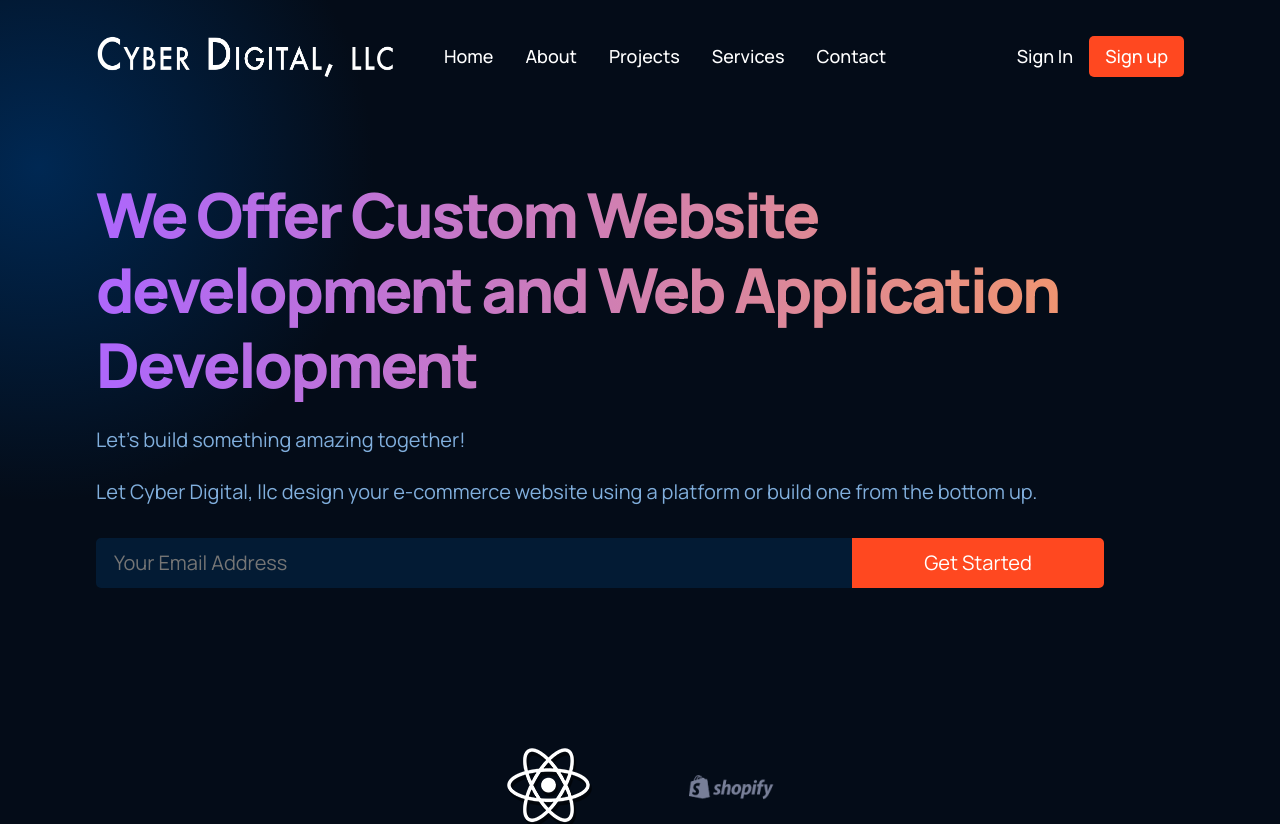
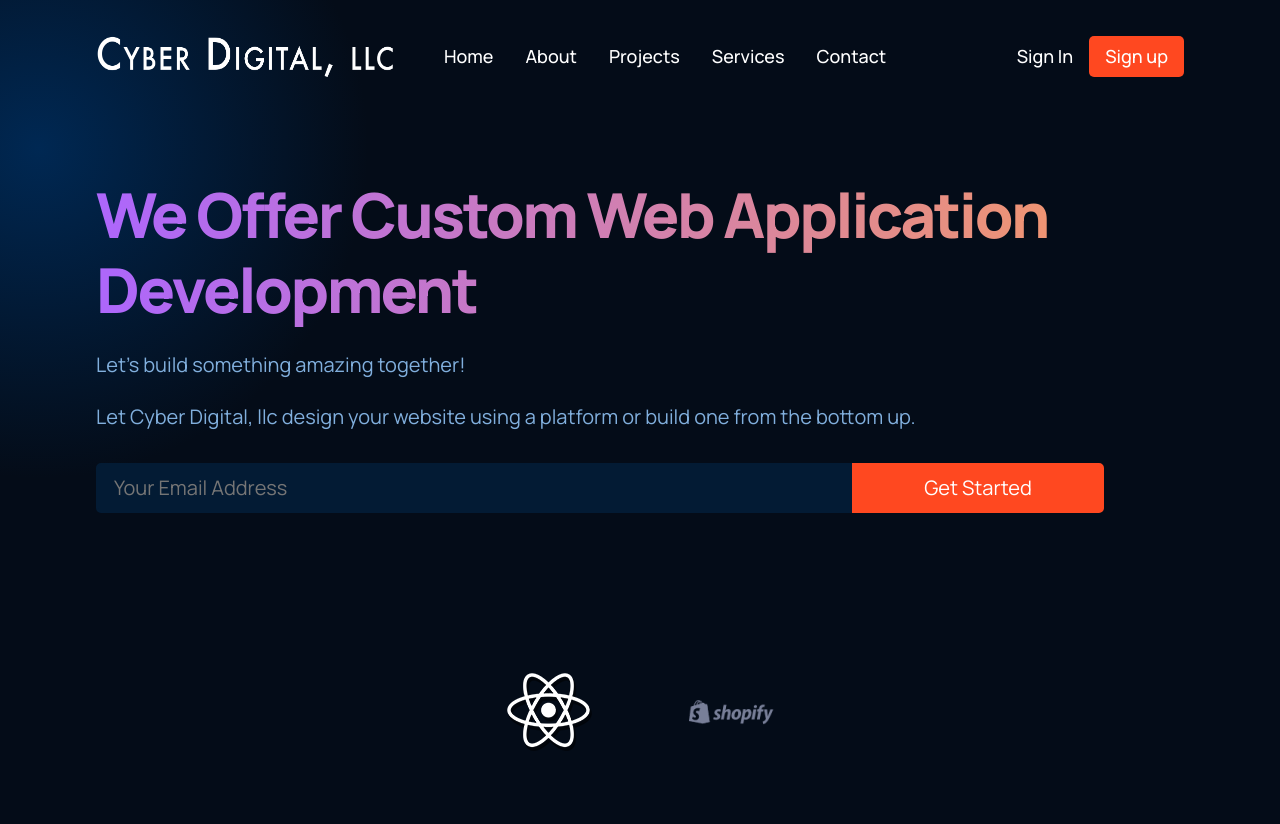
Before and after one commit to Cyber-Digital-llc/Home-Page, a React (Create React App) app: page / in a window 1280 px wide. Shown: the top 824 px of the page. Built offline with nearby package versions, Linux system fonts and the light colour scheme.

Commit message:
updated header text

```diff
--- a/public/index.html
+++ b/public/index.html
@@ -2,7 +2,7 @@
 <html lang="en">
   <head>
     <meta charset="utf-8" />
-    <link rel="icon" href="./src/assets/logo.png" />
+    <!-- <link rel="icon" href="./src/assets/logo.png" /> -->
     <meta name="viewport" content="width=device-width, initial-scale=1" />
     <meta name="theme-color" content="#000000" />
     <meta name="description" content="Web site created using create-react-app" />
--- a/src/containers/header/Header.jsx
+++ b/src/containers/header/Header.jsx
@@ -7,11 +7,11 @@ const Header = () => (
   <div className="gpt3__header section__padding" id="home">
     <div className="gpt3__header-content">
       <h1 className="gradient__text">
-        We Offer Custom Website development and Web Application Development{' '}
+        We Offer Custom Web Application Development{' '}
       </h1>
       <p>Let&apos;s build something amazing together! </p>
       <p>
-        Let Cyber Digital, llc design your e-commerce website using a platform
+        Let Cyber Digital, llc design your website using a platform
         or build one from the bottom up.
       </p>
 
```
